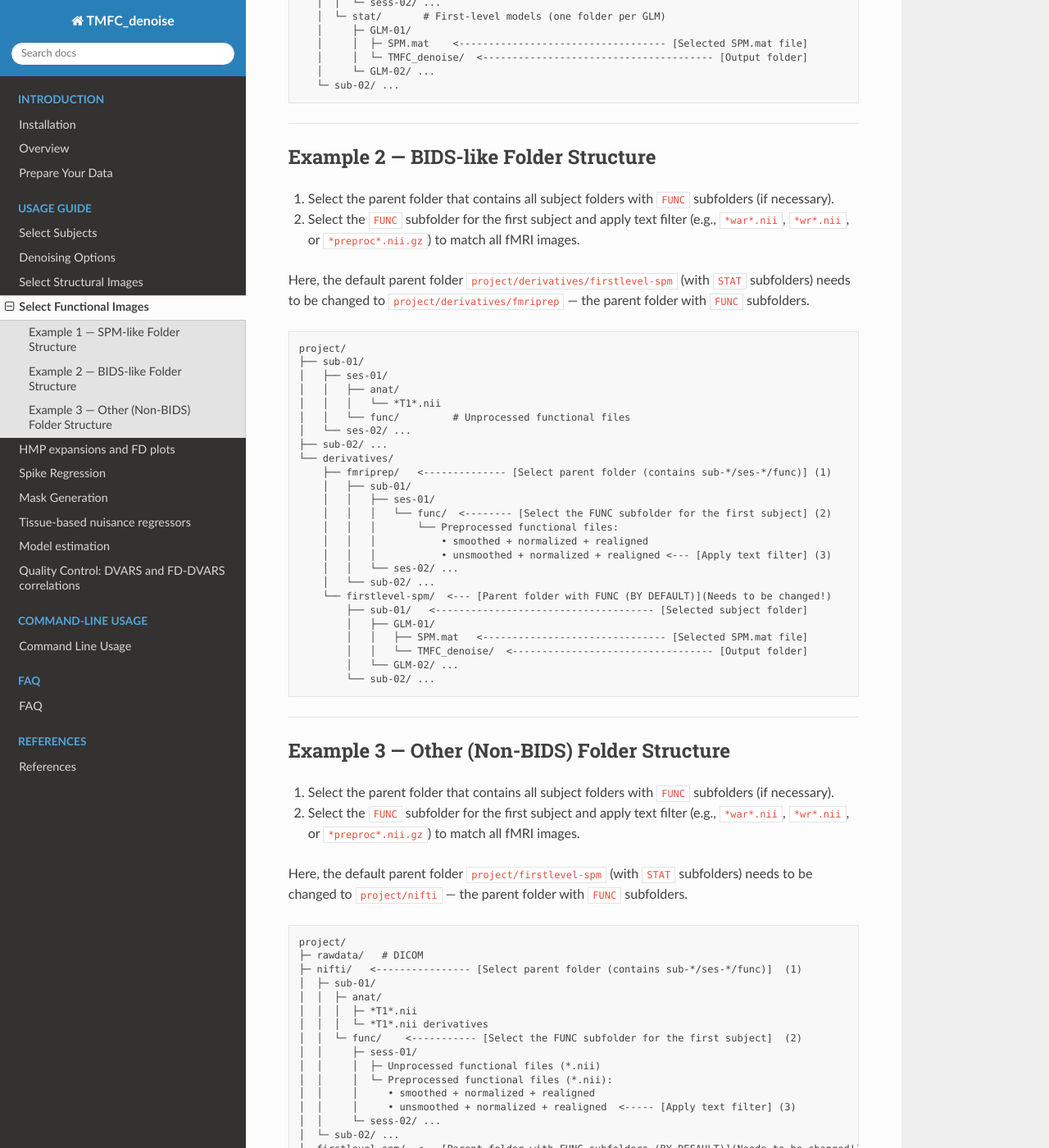
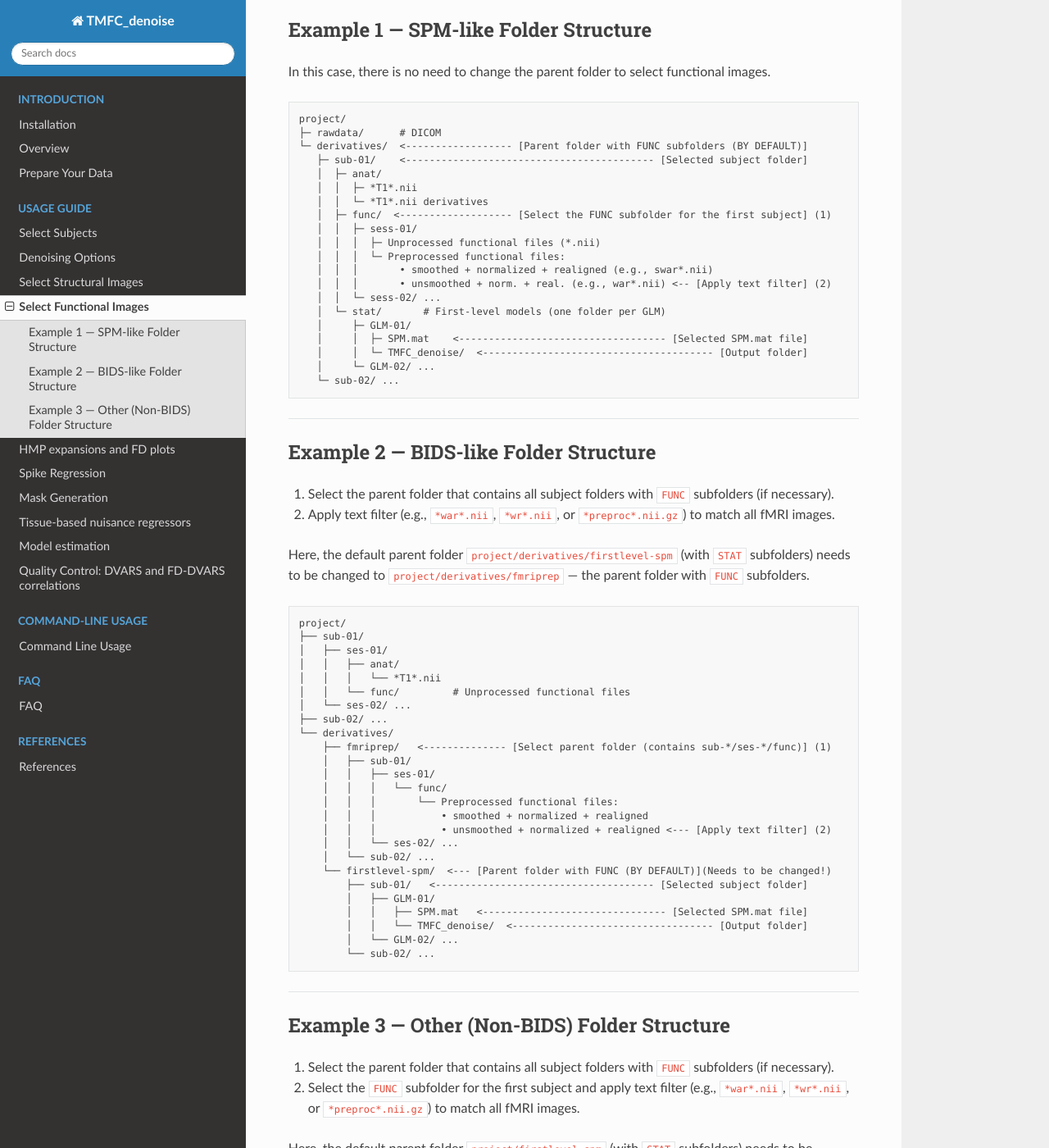
Before and after one commit to Masharipov/TMFC_denoise, a Sphinx documentation site: the page built from docs/source/select_func.rst, in a window 1280 px wide and 1400 px high, scrolled down 1970 px. Shown: the whole window at 82% size. Built offline with Sphinx 7.4.7 and the Read the Docs theme 3.1.0, drawn with Linux system fonts in a browser that asks for light colours; some of the changed text lies outside the part shown.

Commit message:
Update 1.4.3
Improved file selectors in TMFC_denoise GUI

```diff
--- a/docs/source/conf.py
+++ b/docs/source/conf.py
@@ -8,7 +8,7 @@ project = "TMFC_denoise"
 copyright = "2025, Ruslan Masharipov"
 author = "Ruslan Masharipov"
 
-release = "v1.4.2"
+release = "v1.4.3"
 
 exclude_patterns = ["_build", "Thumbs.db", ".DS_Store"]
 root_doc = "index"
--- a/docs/source/references.rst
+++ b/docs/source/references.rst
@@ -2,7 +2,7 @@ References
 ==========
 
 Please cite **TMFC_denoise** as:
- - Ruslan Masharipov. (2025). TMFC denoise (v1.4.2) [Computer software]. Zenodo. https://doi.org/10.5281/zenodo.17176264
+ - Ruslan Masharipov. (2025). TMFC denoise (v1.4.3) [Computer software]. Zenodo. https://doi.org/10.5281/zenodo.17176264
  - <Toolbox paper in review...>
 
 If you use the **TMFC toolbox**, please cite:
--- a/docs/source/select_func.rst
+++ b/docs/source/select_func.rst
@@ -74,7 +90,7 @@ Example 2 — BIDS-like Folder Structure
 --------------------------------------
 
 1. Select the parent folder that contains all subject folders with ``FUNC`` subfolders (if necessary).
-2. Select the ``FUNC`` subfolder for the first subject and apply text filter (e.g., ``*war*.nii``, ``*wr*.nii``, or ``*preproc*.nii.gz``) to match all fMRI images.
+2. Apply text filter (e.g., ``*war*.nii``, ``*wr*.nii``, or ``*preproc*.nii.gz``) to match all fMRI images.
 
 Here, the default parent folder ``project/derivatives/firstlevel-spm`` (with ``STAT`` subfolders)
 needs to be changed to ``project/derivatives/fmriprep`` — the parent folder with ``FUNC`` subfolders.
@@ -93,10 +109,10 @@ needs to be changed to ``project/derivatives/fmriprep`` — the parent folder wi
        ├── fmriprep/   <-------------- [Select parent folder (contains sub-*/ses-*/func)] (1)
        │   ├── sub-01/
        │   │   ├── ses-01/
-       │   │   │   └── func/  <-------- [Select the FUNC subfolder for the first subject] (2)
+       │   │   │   └── func/
        │   │   │       └── Preprocessed functional files:
        │   │   │           • smoothed + normalized + realigned
-       │   │   │           • unsmoothed + normalized + realigned <--- [Apply text filter] (3)
+       │   │   │           • unsmoothed + normalized + realigned <--- [Apply text filter] (2)
        │   │   └── ses-02/ ...
        │   └── sub-02/ ...
        └── firstlevel-spm/  <--- [Parent folder with FUNC (BY DEFAULT)](Needs to be changed!)
```
Also changed, not shown: other parts of docs/source/select_func.rst (+17 -1 lines), 6 other files.
